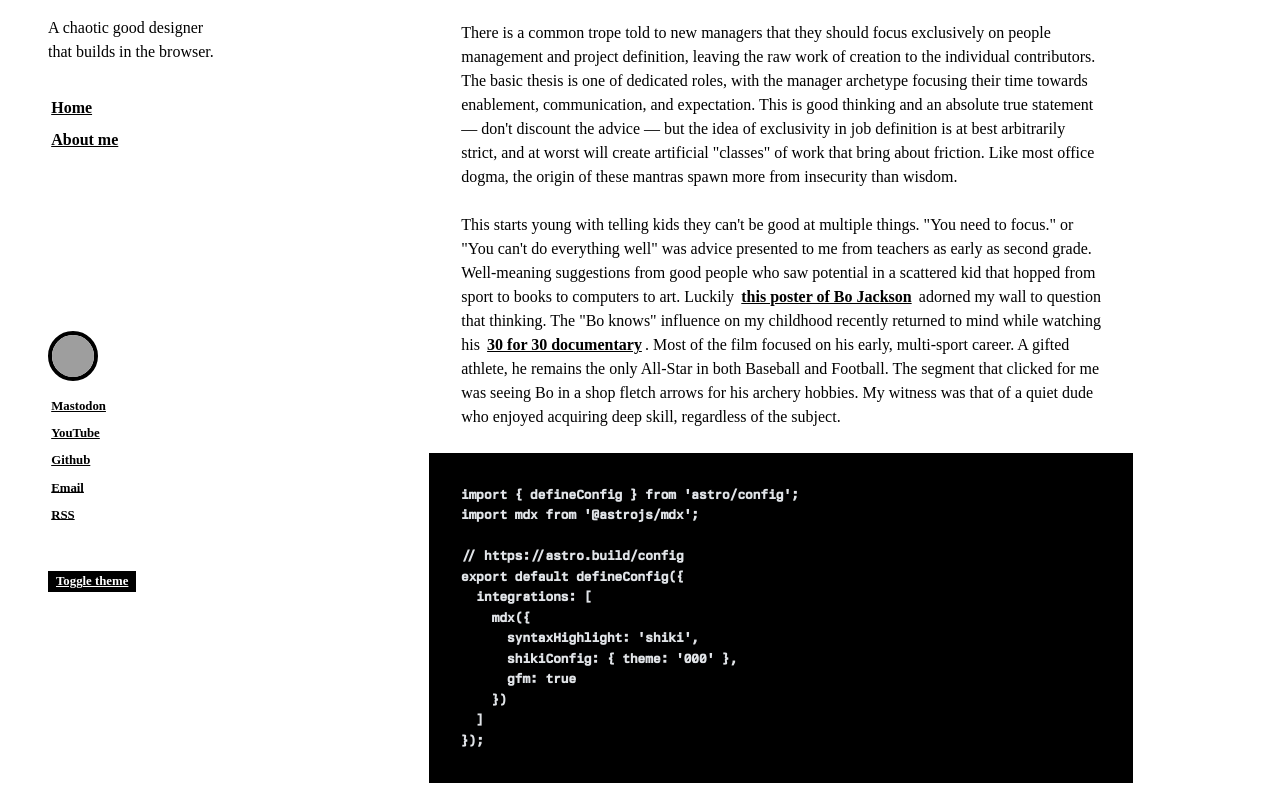
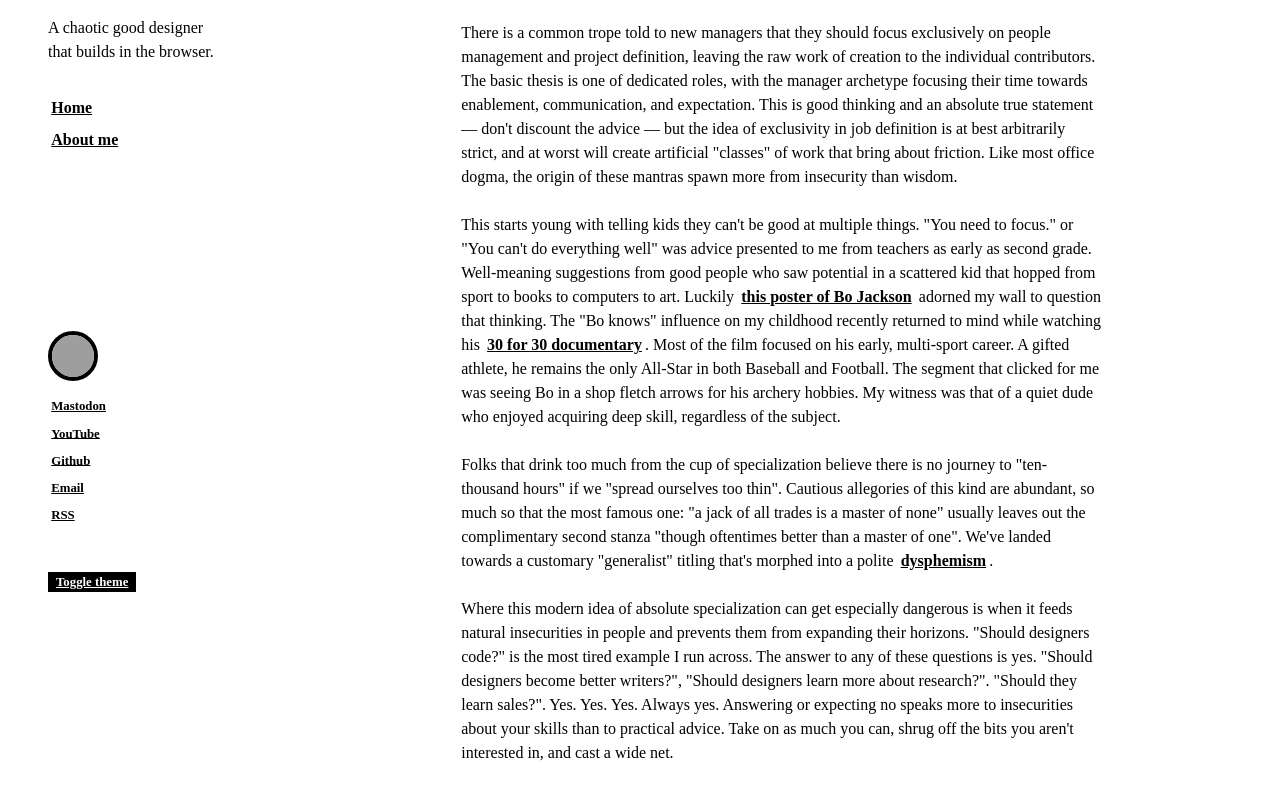
Before and after one commit to snide/davesnider.com, an Astro site: page /posts/branch-off-of-main in a window 1280 px wide. Shown: the part 160-952 px from the top of the page. Built offline with nearby package versions, Linux system fonts and the light colour scheme; Astro itself is replaced by a stand-in of ours; some packages are replaced by stand-ins of ours; grey boxes are pictures that could not be loaded.

Commit message:
remove code sample

````diff
--- a/src/content/posts/branch-off-of-main.mdx
+++ b/src/content/posts/branch-off-of-main.mdx
@@ -8,22 +8,6 @@ tags: ['management', 'work', 'design', 'engineering']
 There is a common trope told to new managers that they should focus exclusively on people management and project definition, leaving the raw work of creation to the individual contributors. The basic thesis is one of dedicated roles, with the manager archetype focusing their time towards enablement, communication, and expectation. This is good thinking and an absolute true statement — don't discount the advice — but the idea of exclusivity in job definition is at best arbitrarily strict, and at worst will create artificial "classes" of work that bring about friction. Like most office dogma, the origin of these mantras spawn more from insecurity than wisdom.
 
 This starts young with telling kids they can't be good at multiple things. "You need to focus." or "You can't do everything well" was advice presented to me from teachers as early as second grade. Well-meaning suggestions from good people who saw potential in a scattered kid that hopped from sport to books to computers to art. Luckily [this poster of Bo Jackson](/images/boknowsbo.jpg) adorned my wall to question that thinking. The "Bo knows" influence on my childhood recently returned to mind while watching his [30 for 30 documentary](https://www.youtube.com/watch?v=ZmoCLo3WOk0). Most of the film focused on his early, multi-sport career. A gifted athlete, he remains the only All-Star in both Baseball and Football. The segment that clicked for me was seeing Bo in a shop fletch arrows for his archery hobbies. My witness was that of a quiet dude who enjoyed acquiring deep skill, regardless of the subject.
-
-```ts
-import { defineConfig } from 'astro/config';
-import mdx from '@astrojs/mdx';
-
-// https://astro.build/config
-export default defineConfig({
-  integrations: [
-    mdx({
-      syntaxHighlight: 'shiki',
-      shikiConfig: { theme: '000' },
-      gfm: true
-    })
-  ]
-});
-```
 
 Folks that drink too much from the cup of specialization believe there is no journey to "ten-thousand hours" if we "spread ourselves too thin". Cautious allegories of this kind are abundant, so much so that the most famous one: "a jack of all trades is a master of none" usually leaves out the complimentary second stanza "though oftentimes better than a master of one". We've landed towards a customary "generalist" titling that's morphed into a polite [dysphemism](https://en.wikipedia.org/wiki/Dysphemism).
 
````
